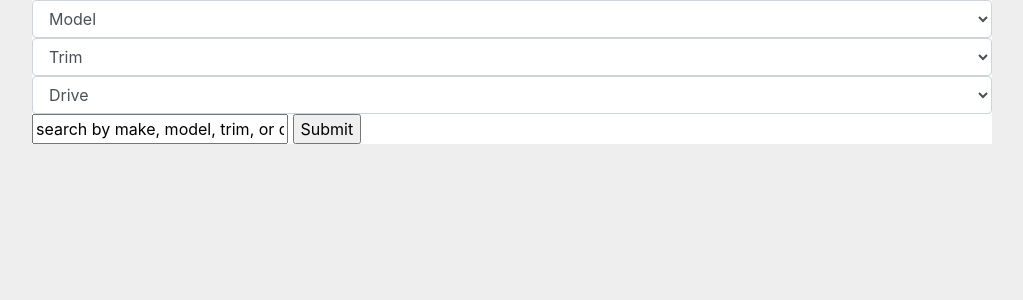
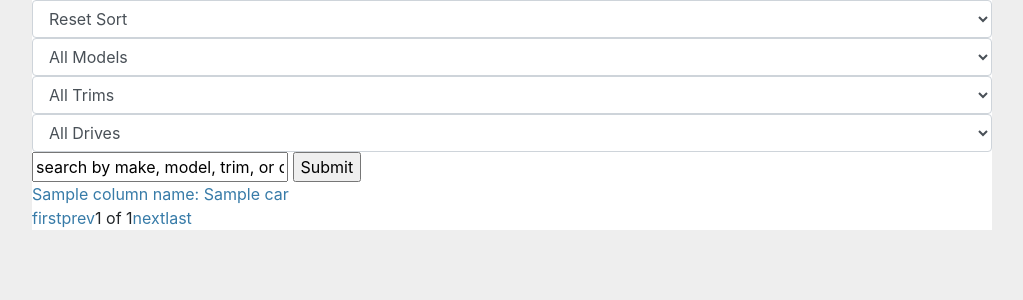
Before and after one commit to petertdelia/Car-Website, a Flask app: template simple_cars/templates/car_view/search.html in a window 1280 px wide. Shown: the part 184-484 px from the top of the page, without its empty margins (128-1151 px from the left). Run offline with Flask 2, Linux system fonts and the light colour scheme; the template is opened without the code that fills it: most values are stand-ins (such as "Sample title", 1, 10 or a date in 2020); some libraries are stand-ins or nearby versions.

Commit message:
added more sophisticated filtering on search page

```diff
--- a/simple_cars/db.py
+++ b/simple_cars/db.py
@@ -12,3 +12,8 @@ def get_db():
         g.db.row_factory = sqlite3.Row
 
     return g.db
+
+def get_relevant_car_info(**kwargs):
+	db = get_db()
+	for key, value in kwargs.items():
+		print("%s == %s" %(key, value))
--- a/simple_cars/static/site.js
+++ b/simple_cars/static/site.js
@@ -12,13 +12,13 @@ box.addEventListener("click",function(e){
 
 function changeAction(sortselect,sortform) {
 
-	var sort_select = document.getElementById(sortselect);
-	var selected_opt = sort_select.options[sort_select.selectedIndex].value;
+	// var sort_select = document.getElementById(sortselect);
+	// var selected_opt = sort_select.options[sort_select.selectedIndex].value;
 
-	var sort_form = document.getElementById(sortform).action;
-	var form_action = sort_form + selected_opt;
+	// var sort_form = document.getElementById(sortform).action;
+	// var form_action = sort_form + selected_opt;
 
-	document.getElementById(sortform).action = form_action
+	// document.getElementById(sortform).action = form_action
 	form = document.getElementById(sortform)
 	form.submit()
 }
--- a/simple_cars/templates/car_view/index.html
+++ b/simple_cars/templates/car_view/index.html
@@ -7,12 +7,12 @@
 
 {% block content %}
 <h2> Sort</h2>
-<form id="sort-form" action="{{ url_for('cars.index') }}" method="POST">
+<form id="sort-form" action="{{ url_for('cars.index') }}" method="GET">
   <div class="sort-by">
-    <select class="form-control select" id="sort-select" onchange="changeAction()">
+    <select class="form-control select" id="sort-select" name="sortBy" onchange="this.form.submit()">
       <option value="?">Reset Sort</option>
       {% for name in column_names %}
-      <option value="?sortBy={{ name }}">{{ name }}</option>
+      <option value="{{ name }}" {% if name == sortBy %} selected {% endif %}>{{ name }}</option>
       {% endfor %}
     </select>
   </div>
--- a/simple_cars/templates/car_view/search.html
+++ b/simple_cars/templates/car_view/search.html
@@ -6,32 +6,38 @@
 {% endblock %}
 
 {% block content %}
-<form id="sort-form" action="{{ url_for('cars.search_results') }}" method="POST">
+<form id="sort-form" action="{{ url_for('cars.search') }}" method="GET">
   <div class="sort-by">
-    <select class="form-control select" id="sort-select" onchange="changeAction('sort-select','sort-form')">
-      <option value="?">Model</option>
-      {% for model in models %}
-      <option value="?model={{ model['model'] }}">{{ model['model'] }}</option>
+    <select class="form-control select" id="sort-select" name="sortBy" onchange="this.form.submit()">
+      <option value="?">Reset Sort</option>
+      {% for name in column_names %}
+      <option value="{{ name }}" {% if name == sortBy %} selected {% endif %}>{{ name }}</option>
       {% endfor %}
     </select>
   </div>
 </form>
-<form id="sort-form1" action="{{ url_for('cars.search_results') }}" method="POST">
-  <div class="sort-by">
-    <select class="form-control select" id="sort-select1" onchange="changeAction('sort-select1','sort-form1')">
-      <option value="?">Trim</option>
-      {% for trim in trims %}
-      <option value="?trim={{ trim['trim'] }}">{{ trim['trim'] }}</option>
+<form id="filter-form" action="{{ url_for('cars.search') }}" method="GET">
+  <div class="filter-by">
+    <select class="form-control select" name="model" onchange="this.form.submit()">
+      <option value="">All Models</option>
+      {% for a in models %}
+      <option value="{{ a['model'] }}" {% if a['model'] == model %} selected {% endif %} >{{ a['model'] }}</option>
       {% endfor %}
     </select>
   </div>
-</form>
-<form id="sort-form2" action="{{ url_for('cars.search_results') }}" method="POST">
-  <div class="sort-by">
-    <select class="form-control select" id="sort-select2" onchange="changeAction('sort-select2','sort-form2')">
-      <option value="?">Drive</option>
-      {% for drive in drives %}
-      <option value="?drive={{ drive['drive'] }}">{{ drive['drive'] }}</option>
+  <div class="filter-by">
+    <select class="form-control select" name="trim" onchange="this.form.submit()">
+      <option value="">All Trims</option>
+      {% for a in trims %}
+      <option value="{{ a['trim'] }}" {% if a['trim'] == trim %} selected {% endif %}>{{ a['trim'] }}</option>
+      {% endfor %}
+    </select>
+  </div>
+  <div class="filter-by">
+    <select class="form-control select" name="drive" onchange="this.form.submit()">
+      <option value="">All Drives</option>
+      {% for a in drives %}
+      <option value="{{ a['drive'] }}" {% if a['drive'] == drive %} selected {% endif %}>{{ a['drive'] }}</option>
       {% endfor %}
     </select>
   </div>
@@ -41,6 +47,24 @@
   <input type="text" name="car" value="search by make, model, trim, or drive">
   <input type="submit" value="Submit">
 </form>
-
-
+{% for car in cars %}
+  <article class="cars">
+    <header>
+      <a class="action" href="{{ url_for('cars.view') }}?car_id={{ car['id'] }}&page={{ page_number }}&key={{ key }}&value={{ value }}&sortBy={{ sortBy }}">
+        <div>
+            {% for name in column_names %}
+            <div class="about">{{ name }}: {{ car[name] }}</div>
+            {% endfor %}
+        </div>
+      </a>
+    </header>
+  </article>
+  {% endfor %}
+  <div class="pagination">
+    <a href="{{ url_for('cars.search') }}?page=0&sortBy={{ sortBy }}">first</a>
+    <a href="{{ url_for('cars.search') }}?page={{ page_number - 1 }}&sortBy={{ sortBy }}&model={{ model }}&trim={{ trim }}&drive={{ drive }}">prev</a>
+    {{ page_number }} of {{ total_pages }}
+    <a href="{{ url_for('cars.search') }}?page={{ page_number + 1 }}&sortBy={{ sortBy }}&model={{ model }}&trim={{ trim }}&drive={{ drive }}">next</a>
+    <a href="{{ url_for('cars.search') }}?page=-1&sortBy={{ sortBy }}">last</a>
+  </div>
 {% endblock %}
--- a/simple_cars/templates/car_view/single_car.html
+++ b/simple_cars/templates/car_view/single_car.html
@@ -4,6 +4,7 @@
   <h1>{% block title %}Here's your car!{% endblock %}</h1>
   <a class="action" href="{{ url_for('cars.index') }}">Back to Index</a>
   <a class="action" href="{{ url_for('cars.search') }}">Back to Search</a>
+  <a class="action" href="{{ url_for('cars.search_results') }}?page={{ page_number }}&key={{ key }}&value={{ value }}&sortBy={{ sortBy }}" method="post">Back to Your Search Results</a>
   <h2>Here's your car!</h2>
 {% endblock %}
 
```
Also changed, not shown: simple_cars/cars.py (+126 -22 lines), simple_cars/templates/car_view/search_results.html (+9 -17 lines).
